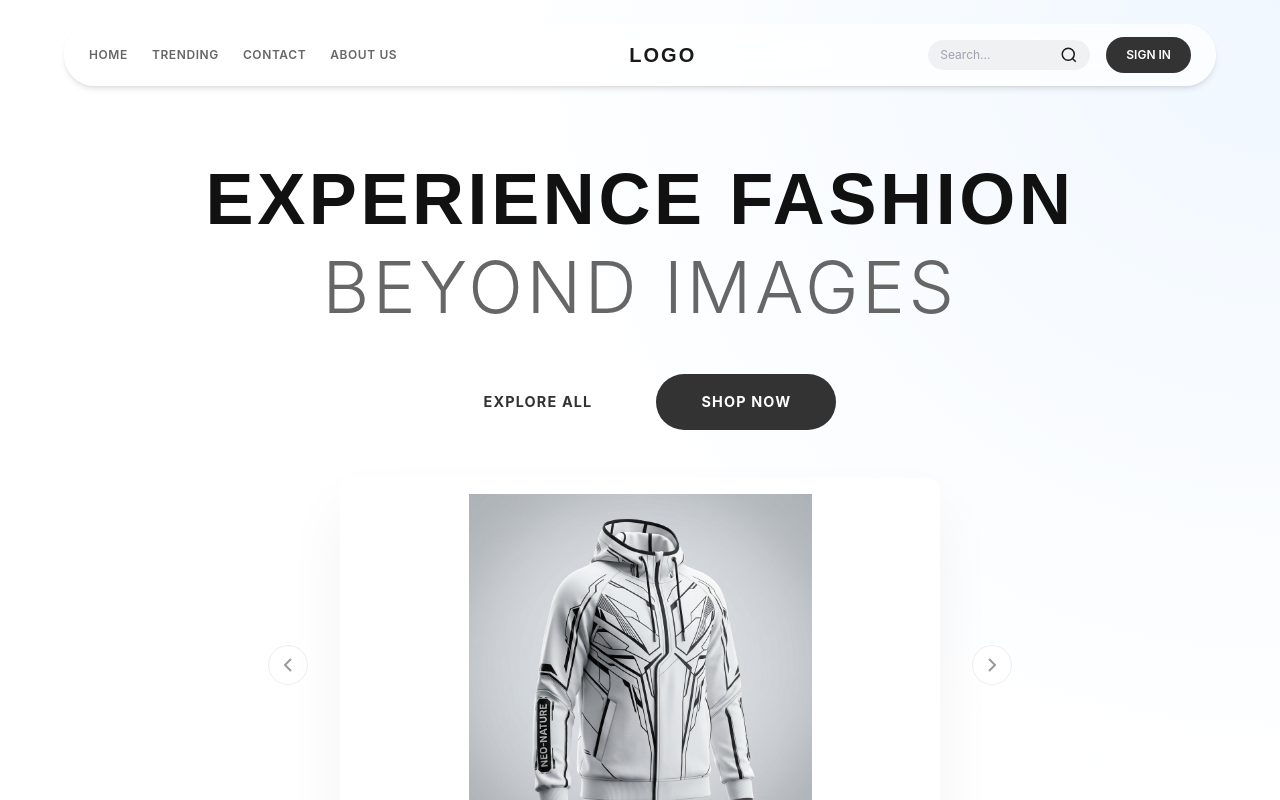
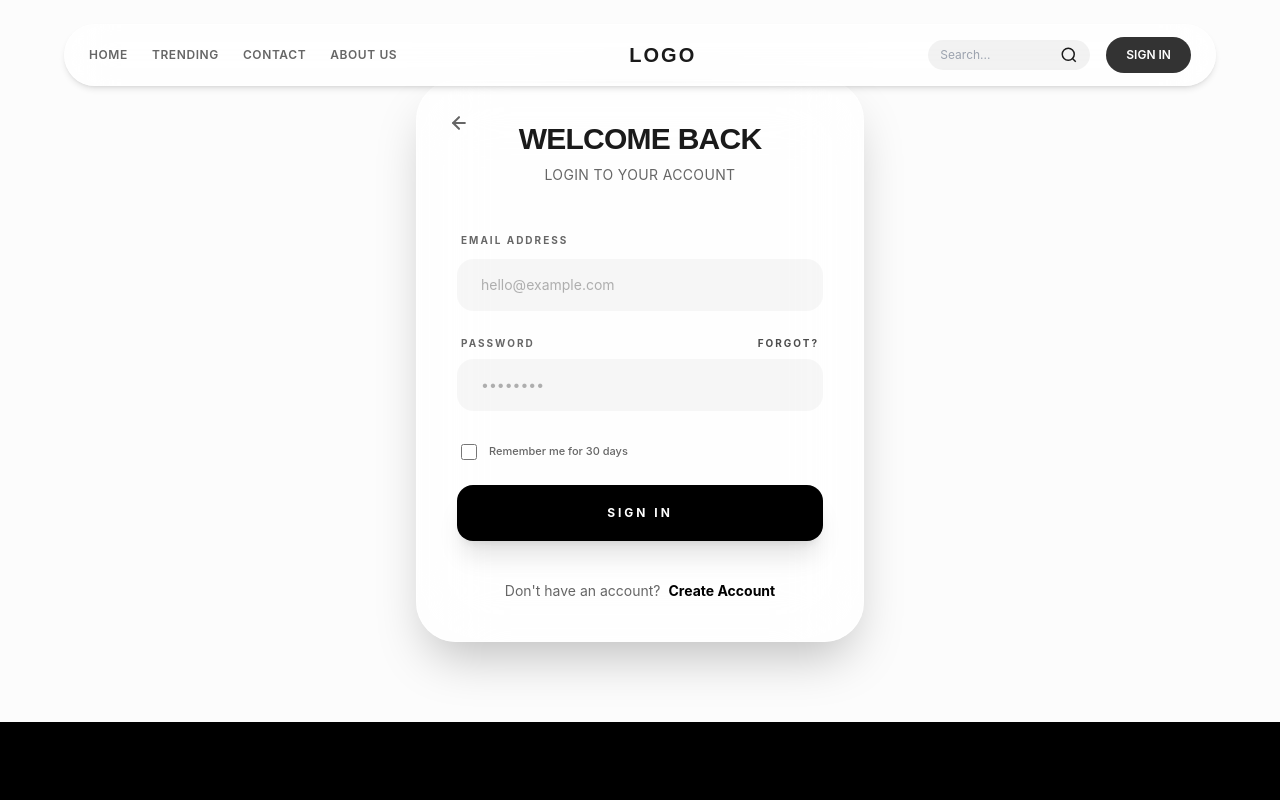
Before and after one commit to Uvindu7/3.2-Project-Front-End, a React (Create React App) app: page / in a window 1280 px wide. Both pictures are taken after a click on the button "SIGN IN". Shown: the top 800 px of the page. Built offline with nearby package versions, Linux system fonts and the light colour scheme.

Commit message:
Update Navbar, App.js and add auth components Login and Register

```diff
--- a/src/App.js
+++ b/src/App.js
@@ -6,17 +6,22 @@ import CategorySection from './components/home/CategorySection';
 import ProductDetails from './components/product/ProductDetails';
 import Footer from './components/layout/Footer';
 
+import Login from './components/auth/Login';
+import Register from './components/auth/Register';
+
 function App() {
   const [view, setView] = useState('home');
 
   const showHome = () => setView('home');
   const showProduct = () => setView('product');
+  const showLogin = () => setView('login');
+  const showRegister = () => setView('register');
 
   return (
     <div className="min-h-screen bg-[#fcfcfc] font-sans text-text-main antialiased selection:bg-black selection:text-white">
-      <Navbar onHomeClick={showHome} onProductClick={showProduct} />
+      <Navbar onHomeClick={showHome} onProductClick={showProduct} onLoginClick={showLogin} />
       <main>
-        {view === 'home' ? (
+        {view === 'home' && (
           <>
             <Hero onShopNow={showProduct} />
             <ProductSection
@@ -31,8 +36,15 @@ function App() {
             />
             <CategorySection />
           </>
-        ) : (
+        )}
+        {view === 'product' && (
           <ProductDetails onBack={showHome} />
+        )}
+        {view === 'login' && (
+          <Login onRegisterClick={showRegister} onBackClick={showHome} />
+        )}
+        {view === 'register' && (
+          <Register onLoginClick={showLogin} onBackClick={showHome} />
         )}
       </main>
       <Footer />
--- /dev/null
+++ b/src/components/auth/Login.jsx
@@ -0,0 +1,83 @@
+import React from 'react';
+
+const Login = ({ onRegisterClick, onBackClick }) => {
+  return (
+    <div className="min-h-[calc(100vh-80px)] flex items-center justify-center px-4 py-20 relative overflow-hidden">
+      {/* Background Decorative Elements */}
+      <div className="absolute top-1/4 left-1/4 w-64 h-64 bg-black/5 rounded-full blur-[100px] -z-10 animate-pulse"></div>
+      <div className="absolute bottom-1/4 right-1/4 w-80 h-80 bg-black/5 rounded-full blur-[120px] -z-10 animate-pulse delay-700"></div>
+
+      <div className="w-full max-w-md">
+        <div className="bg-white/70 backdrop-blur-2xl border border-white/50 rounded-[40px] p-10 shadow-2xl relative overflow-hidden group">
+          {/* Subtle line at the top */}
+          <div className="absolute top-0 left-0 w-full h-[2px] bg-gradient-to-r from-transparent via-black/10 to-transparent"></div>
+
+          <div className="mb-10 text-center">
+            <button
+              onClick={onBackClick}
+              className="absolute top-8 left-8 text-text-muted hover:text-black transition-colors"
+            >
+              <svg width="20" height="20" viewBox="0 0 24 24" fill="none" stroke="currentColor" strokeWidth="2.5" strokeLinecap="round" strokeLinejoin="round">
+                <line x1="19" y1="12" x2="5" y2="12"></line>
+                <polyline points="12 19 5 12 12 5"></polyline>
+              </svg>
+            </button>
+            <h1 className="text-3xl font-extrabold tracking-tight mb-2 brand-font">Welcome Back</h1>
+            <p className="text-text-muted text-sm tracking-wide uppercase">Login to your account</p>
+          </div>
+
+          <form className="space-y-6" onSubmit={(e) => e.preventDefault()}>
+            <div className="space-y-2">
+              <label className="text-[10px] font-bold text-text-muted tracking-[2px] uppercase px-1">Email Address</label>
+              <input
+                type="email"
+                placeholder="hello@example.com"
+                className="w-full bg-black/[0.03] border-none rounded-2xl px-6 py-4 text-sm focus:ring-2 focus:ring-black/5 outline-none transition-all placeholder:text-text-muted/50"
+                required
+              />
+            </div>
+
+            <div className="space-y-2">
+              <div className="flex justify-between px-1">
+                <label className="text-[10px] font-bold text-text-muted tracking-[2px] uppercase">Password</label>
+                <a href="#" className="text-[10px] font-bold text-black tracking-[2px] uppercase opacity-70 hover:opacity-100 transition-opacity">Forgot?</a>
+              </div>
+              <input
+                type="password"
+                placeholder="••••••••"
+                className="w-full bg-black/[0.03] border-none rounded-2xl px-6 py-4 text-sm focus:ring-2 focus:ring-black/5 outline-none transition-all placeholder:text-text-muted/50"
+                required
+              />
+            </div>
+
+            <div className="flex items-center gap-3 px-1 pt-2">
+              <input type="checkbox" id="remember" className="w-4 h-4 rounded border-black/10 accent-black cursor-pointer" />
+              <label htmlFor="remember" className="text-[11px] font-medium text-text-muted cursor-pointer">Remember me for 30 days</label>
+            </div>
+
+            <button
+              type="submit"
+              className="w-full bg-black text-white rounded-2xl py-5 text-xs font-bold tracking-[3px] uppercase hover:bg-neutral-800 transition-all hover:scale-[1.01] active:scale-[0.99] shadow-xl shadow-black/10"
+            >
+              Sign In
+            </button>
+          </form>
+
+          <div className="mt-10 text-center">
+            <p className="text-sm text-text-muted">
+              Don't have an account?{' '}
+              <button
+                onClick={onRegisterClick}
+                className="font-bold text-black border-b border-black/20 hover:border-black transition-all ml-1"
+              >
+                Create Account
+              </button>
+            </p>
+          </div>
+        </div>
+      </div>
+    </div>
+  );
+};
+
+export default Login;
--- /dev/null
+++ b/src/components/auth/Register.jsx
@@ -0,0 +1,102 @@
+import React from 'react';
+
+const Register = ({ onLoginClick, onBackClick }) => {
+  return (
+    <div className="min-h-[calc(100vh-80px)] flex items-center justify-center px-4 py-20 relative overflow-hidden">
+      {/* Background Decorative Elements */}
+      <div className="absolute top-1/4 right-1/4 w-64 h-64 bg-black/5 rounded-full blur-[100px] -z-10 animate-pulse"></div>
+      <div className="absolute bottom-1/4 left-1/4 w-80 h-80 bg-black/5 rounded-full blur-[120px] -z-10 animate-pulse delay-700"></div>
+
+      <div className="w-full max-w-md">
+        <div className="bg-white/70 backdrop-blur-2xl border border-white/50 rounded-[40px] p-10 shadow-2xl relative overflow-hidden group">
+          {/* Subtle line at the top */}
+          <div className="absolute top-0 left-0 w-full h-[2px] bg-gradient-to-r from-transparent via-black/10 to-transparent"></div>
+
+          <div className="mb-10 text-center">
+            <button
+              onClick={onBackClick}
+              className="absolute top-8 left-8 text-text-muted hover:text-black transition-colors"
+            >
+              <svg width="20" height="20" viewBox="0 0 24 24" fill="none" stroke="currentColor" strokeWidth="2.5" strokeLinecap="round" strokeLinejoin="round">
+                <line x1="19" y1="12" x2="5" y2="12"></line>
+                <polyline points="12 19 5 12 12 5"></polyline>
+              </svg>
+            </button>
+            <h1 className="text-3xl font-extrabold tracking-tight mb-2 brand-font">Join Us</h1>
+            <p className="text-text-muted text-sm tracking-wide uppercase">Create your new account</p>
+          </div>
+
+          <form className="space-y-5" onSubmit={(e) => e.preventDefault()}>
+            <div className="space-y-2">
+              <label className="text-[10px] font-bold text-text-muted tracking-[2px] uppercase px-1">Full Name</label>
+              <input
+                type="text"
+                placeholder="John Doe"
+                className="w-full bg-black/[0.03] border-none rounded-2xl px-6 py-4 text-sm focus:ring-2 focus:ring-black/5 outline-none transition-all placeholder:text-text-muted/50"
+                required
+              />
+            </div>
+
+            <div className="space-y-2">
+              <label className="text-[10px] font-bold text-text-muted tracking-[2px] uppercase px-1">Email Address</label>
+              <input
+                type="email"
+                placeholder="hello@example.com"
+                className="w-full bg-black/[0.03] border-none rounded-2xl px-6 py-4 text-sm focus:ring-2 focus:ring-black/5 outline-none transition-all placeholder:text-text-muted/50"
+                required
+              />
+            </div>
+
+            <div className="space-y-2">
+              <label className="text-[10px] font-bold text-text-muted tracking-[2px] uppercase px-1">Password</label>
+              <input
+                type="password"
+                placeholder="Min. 8 characters"
+                className="w-full bg-black/[0.03] border-none rounded-2xl px-6 py-4 text-sm focus:ring-2 focus:ring-black/5 outline-none transition-all placeholder:text-text-muted/50"
+                required
+              />
+            </div>
+
+            <div className="space-y-2">
+              <label className="text-[10px] font-bold text-text-muted tracking-[2px] uppercase px-1">Confirm Password</label>
+              <input
+                type="password"
+                placeholder="••••••••"
+                className="w-full bg-black/[0.03] border-none rounded-2xl px-6 py-4 text-sm focus:ring-2 focus:ring-black/5 outline-none transition-all placeholder:text-text-muted/50"
+                required
+              />
+            </div>
+
+            <div className="flex items-start gap-3 px-1 pt-2">
+              <input type="checkbox" id="terms" className="mt-1 w-4 h-4 rounded border-black/10 accent-black cursor-pointer" required />
+              <label htmlFor="terms" className="text-[11px] font-medium text-text-muted leading-snug cursor-pointer">
+                I agree to the <a href="#" className="text-black font-bold border-b border-black/20">Terms of Service</a> and <a href="#" className="text-black font-bold border-b border-black/20">Privacy Policy</a>.
+              </label>
+            </div>
+
+            <button
+              type="submit"
+              className="w-full bg-black text-white rounded-2xl py-5 text-xs font-bold tracking-[3px] uppercase hover:bg-neutral-800 transition-all hover:scale-[1.01] active:scale-[0.99] shadow-xl shadow-black/10 mt-2"
+            >
+              Create Account
+            </button>
+          </form>
+
+          <div className="mt-10 text-center">
+            <p className="text-sm text-text-muted">
+              Already have an account?{' '}
+              <button
+                onClick={onLoginClick}
+                className="font-bold text-black border-b border-black/20 hover:border-black transition-all ml-1"
+              >
+                Sign In
+              </button>
+            </p>
+          </div>
+        </div>
+      </div>
+    </div>
+  );
+};
+
+export default Register;
--- a/src/components/layout/Navbar.jsx
+++ b/src/components/layout/Navbar.jsx
@@ -1,6 +1,6 @@
 import React from 'react';
 
-const Navbar = ({ onHomeClick }) => {
+const Navbar = ({ onHomeClick, onLoginClick }) => {
   return (
     <nav className="fixed top-6 left-1/2 -translate-x-1/2 w-[90%] max-w-[1200px] bg-white/70 backdrop-blur-xl border border-white/30 rounded-[50px] z-[1000] shadow-md">
       <div className="flex justify-between items-center h-[60px] px-6">
@@ -17,7 +17,7 @@ const Navbar = ({ onHomeClick }) => {
           <a href="/about" className="text-[12px] font-semibold text-text-muted tracking-wider hover:text-text-main transition-colors">ABOUT US</a>
         </div>
 
-        <div className="nav-logo">
+        <div className="nav-logo cursor-pointer" onClick={onHomeClick}>
           <span className="font-outfit font-extrabold text-xl tracking-[0.1em]">LOGO</span>
         </div>
 
@@ -35,7 +35,12 @@ const Navbar = ({ onHomeClick }) => {
               </svg>
             </button>
           </div>
-          <button className="bg-[#333] text-white px-5 py-2 rounded-[20px] text-[12px] font-semibold hover:bg-black transition-colors">SIGN IN</button>
+          <button
+            onClick={onLoginClick}
+            className="bg-[#333] text-white px-5 py-2 rounded-[20px] text-[12px] font-semibold hover:bg-black transition-colors"
+          >
+            SIGN IN
+          </button>
         </div>
       </div>
     </nav>
```
